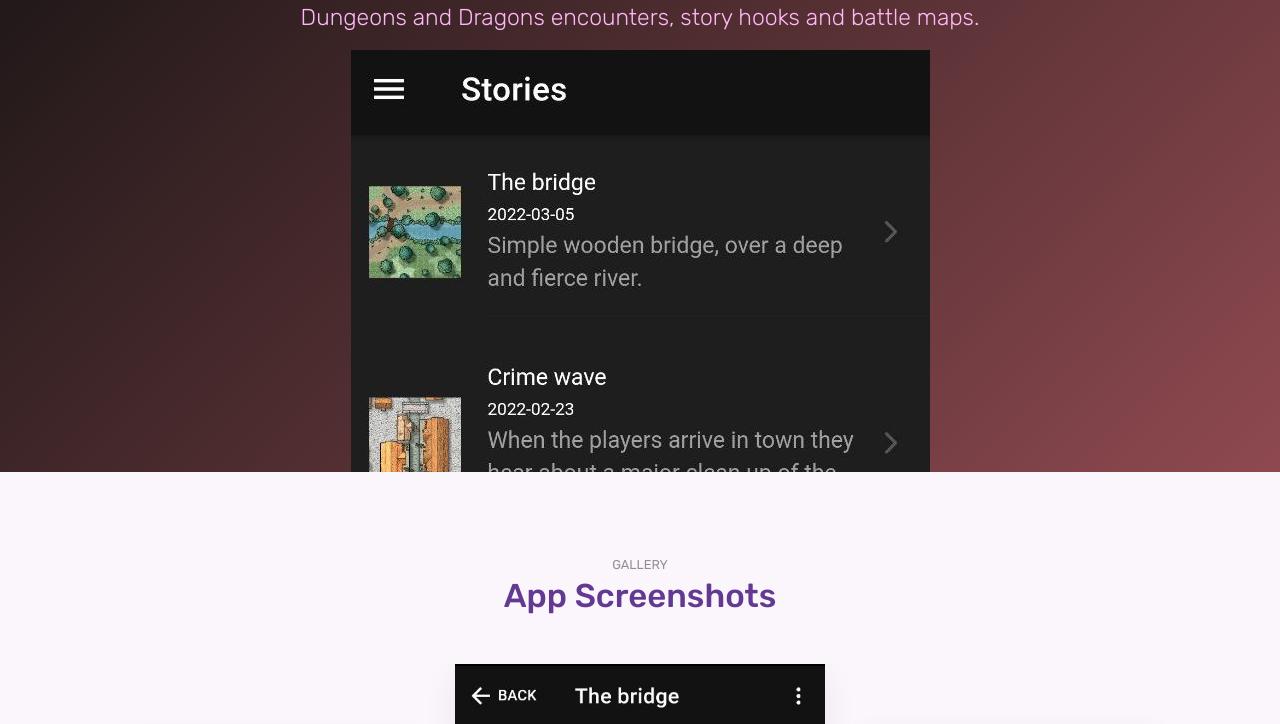
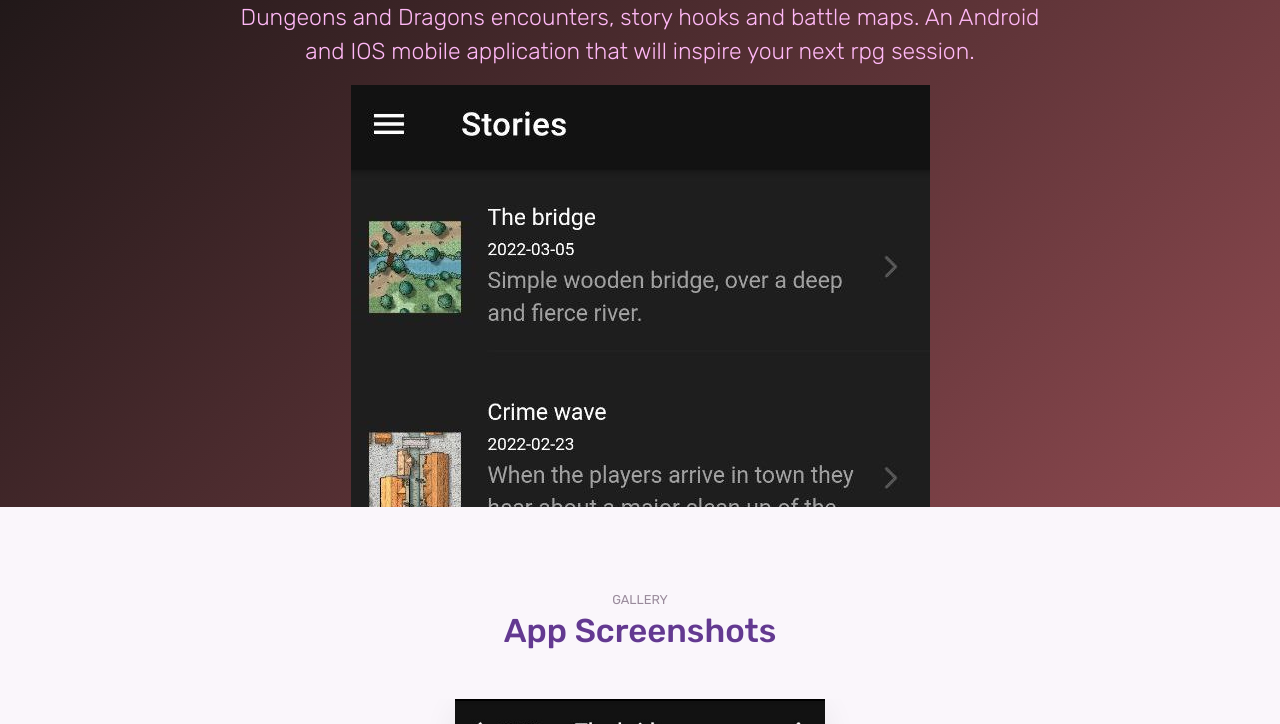
Before and after one commit to axehigh/rpg-encounter-web, a plain HTML site: page index.html in a window 1280 px wide. Shown: the part 261-985 px from the top of the page. Drawn offline with Linux system fonts and the light colour scheme.

Commit message:
Update readme

```diff
--- a/index.html
+++ b/index.html
@@ -61,7 +61,7 @@
 <header class="bg-gradient" id="home">
     <div class="container mt-5">
         <p><img src="images/app_name.png" width="600" alt="RPG Encounter" class="img-fluid"></p>
-        <p class="tagline">Dungeons and Dragons encounters, story hooks and battle maps.
+        <p class="tagline">Dungeons and Dragons encounters, story hooks and battle maps. An Android and IOS mobile application that will inspire your next rpg session.
         </p>
     </div>
     <div class="img-holder mt-3"><img src="images/screenshots/image2.jpg" alt="phone" class="img-fluid"></div>
```
Also changed, not shown: 1 other file.
